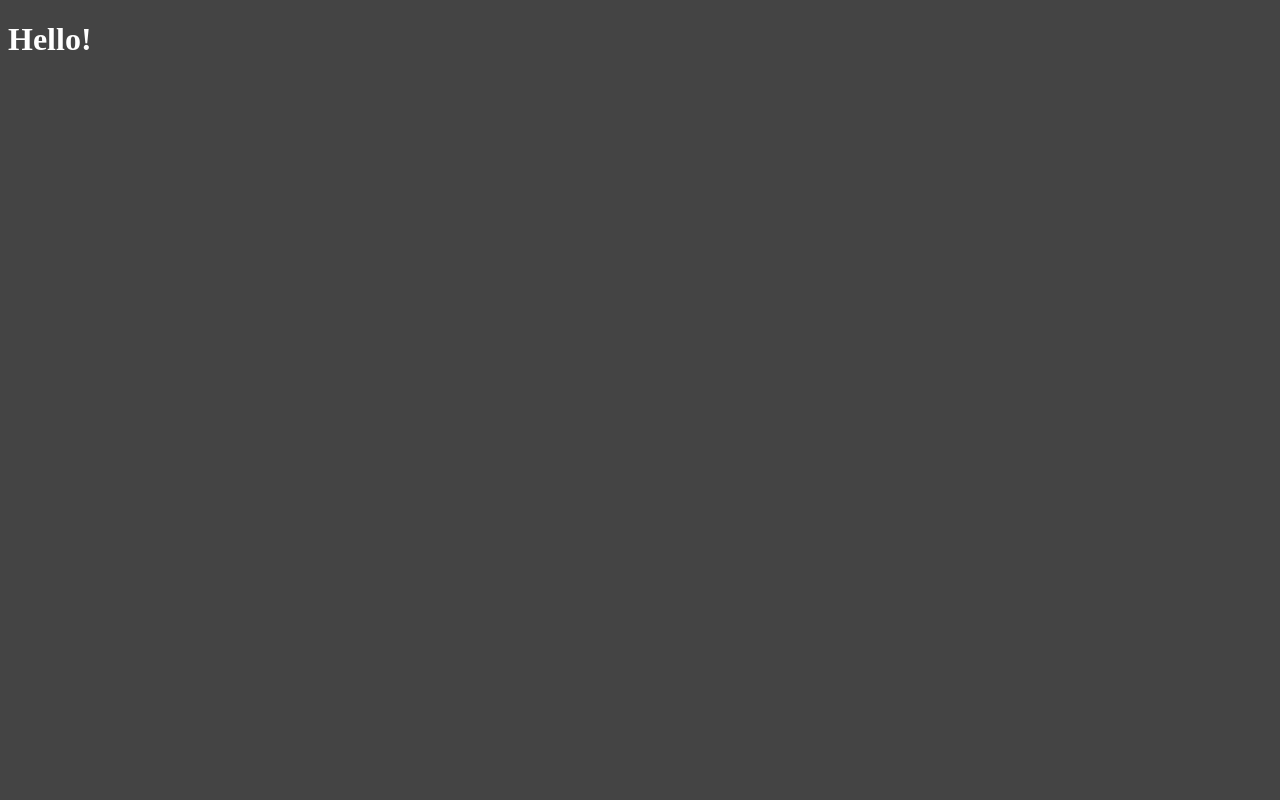
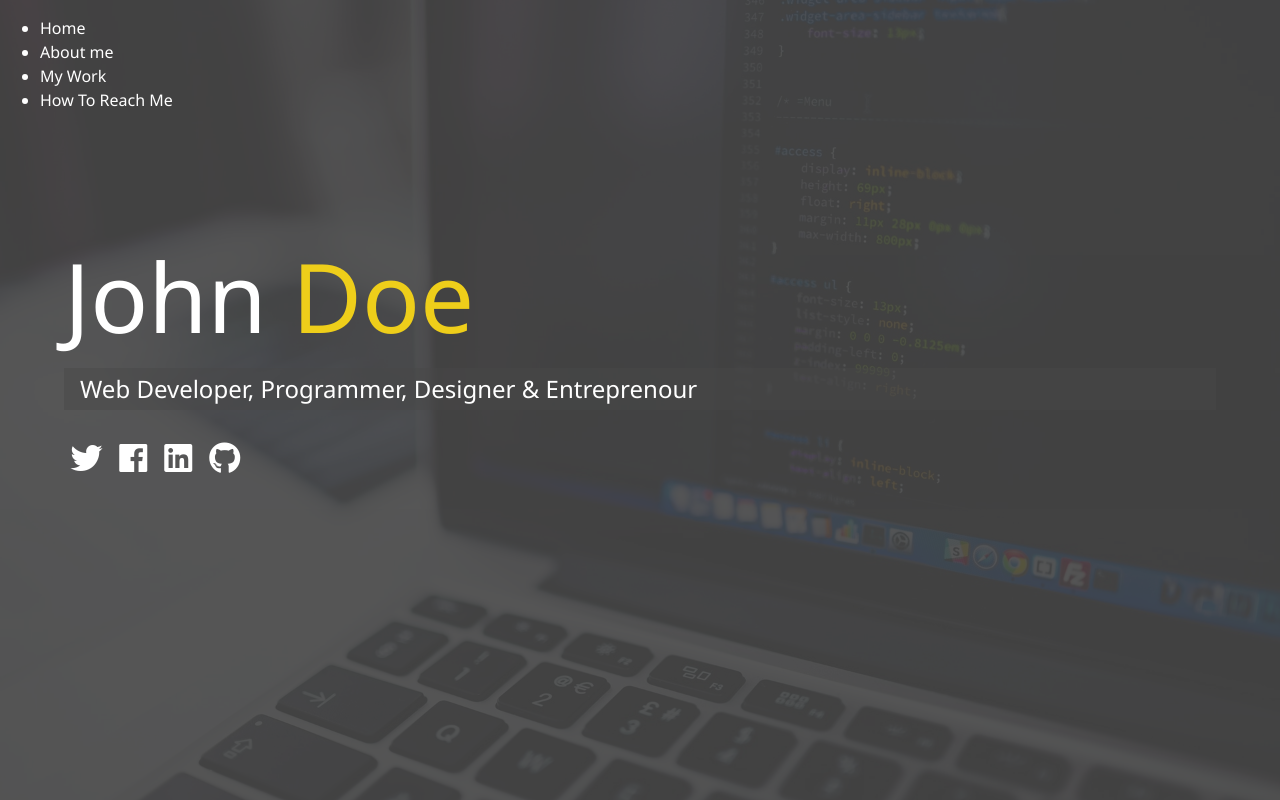
Before and after one commit to joo01234/modern_portfolio, a website: page dist/index.html in a window 1280 px wide. Drawn offline with nearby package versions, Linux system fonts and the light colour scheme; files that its build step writes are made by us from their sources.

Commit message:
Index markup & main sass

```diff
--- /dev/null
+++ b/scss/_config.scss
@@ -0,0 +1,30 @@
+$primary-color: #444;
+$secondary-color: #eece1a;
+$show-home-image: true;
+$home-image: url(../img/background.jpg);
+$background-opacity: 0.9;
+
+@mixin easeOut {
+  transition: all 0.5s ease-out;
+}
+
+@mixin background {
+  @if $show-home-image {
+    &#bg-img {
+      background: $home-image;
+      background-attachment: fixed;
+      background-size: cover;
+
+      &:after {
+        content: "";
+        position: absolute;
+        top: 0;
+        right: 0;
+        width: 100%;
+        height: 100%;
+        background: rgba($primary-color, $background-opacity);
+        z-index: -1;
+      }
+    }
+  }
+}
--- a/scss/main.scss
+++ b/scss/main.scss
@@ -1,6 +1,72 @@
-$primary-color: #444;
+@import "config";
+
+* {
+  box-sizing: border-box;
+}
 
 body {
+  @include background;
   background: $primary-color;
   color: #fff;
+  height: 100%;
+  margin: 0;
+  font-family: "Segoe UI", Tahoma, Geneva, Verdana, sans-serif;
+  line-height: 1.5;
 }
+
+// Headings
+h1,
+h2,
+h3 {
+  margin: 0;
+  font-weight: 400;
+  &.lg-heading {
+    font-size: 6rem;
+  }
+
+  &.sm-heading {
+    margin-bottom: 2rem;
+    padding: 0.2rem 1rem;
+    background: rgba(lighten($primary-color, 2), 0.5);
+  }
+}
+
+a {
+  color: #fff;
+  text-decoration: none;
+}
+
+header {
+  position: fixed;
+  z-index: 2;
+  width: 100%;
+}
+
+.text-secondary {
+  color: $secondary-color;
+}
+
+main {
+  padding: 4rem;
+  height: 100%;
+
+  .icons {
+    margin-top: 1rem;
+
+    a {
+      padding: 0.4rem;
+
+      &:hover {
+        color: $secondary-color;
+        @include easeOut();
+      }
+    }
+  }
+
+  &#home {
+    overflow: hidden;
+    h1 {
+      margin-top: 20vh;
+    }
+  }
+}
```
Also changed, not shown: dist/css/main.css, dist/img/background.jpg (added), dist/img/portrait.jpg (added), dist/img/portrait_small.jpg (added), dist/img/projects/project1.jpg (added), dist/img/projects/project2.jpg (added), dist/img/projects/project3.jpg (added), dist/img/projects/project4.jpg (added), dist/img/projects/project5.jpg (added), dist/index.html, dist/js/main.js (added).
